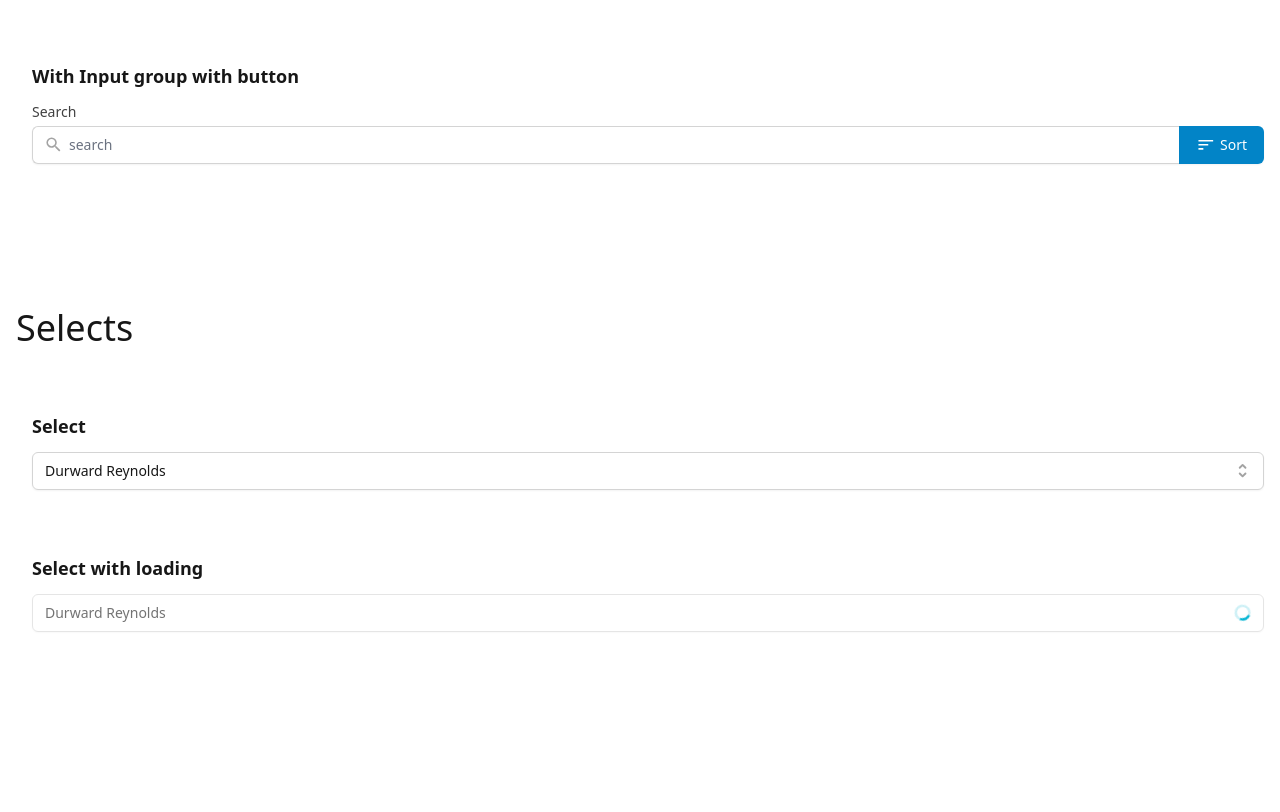
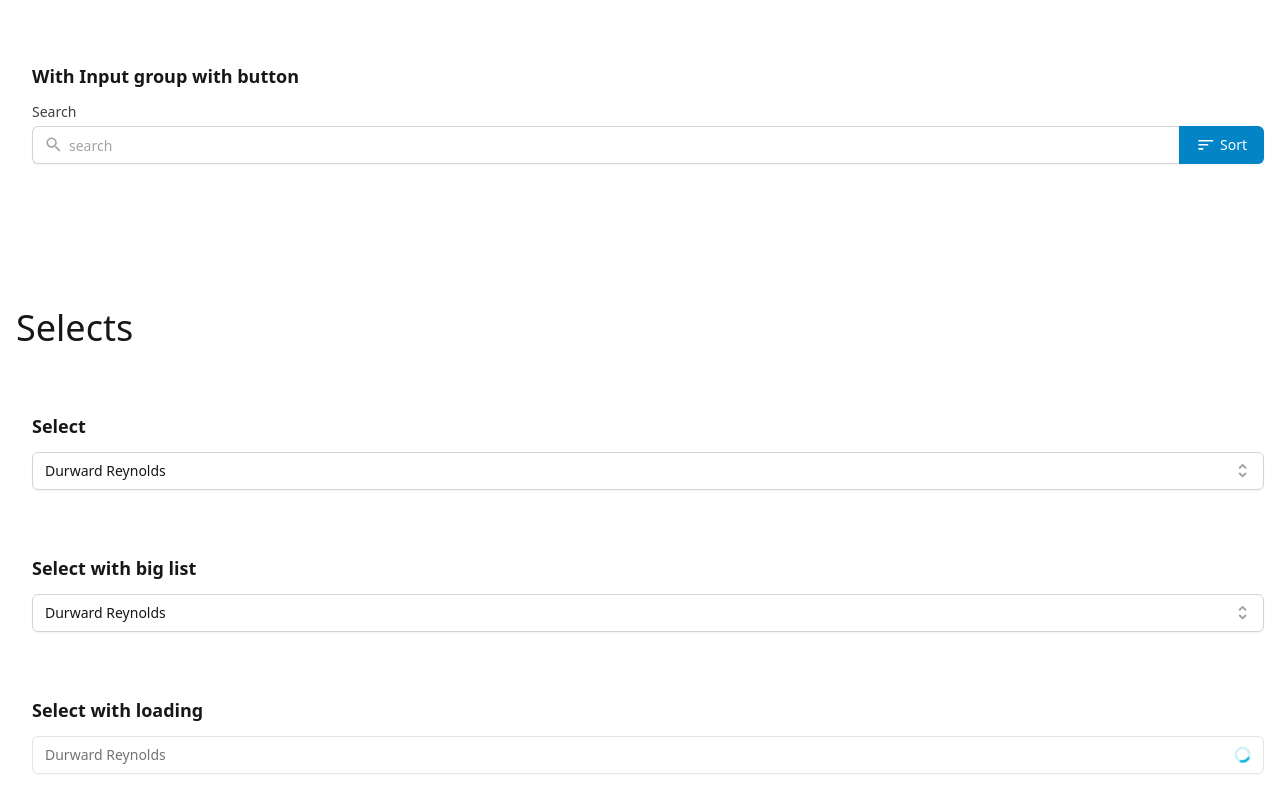
Before and after one commit to mohamedmagdy17593/mm-ui, a React (Vite) app: page / in a window 1280 px wide. Shown: the part 3560-4372 px from the top of the page. Built offline with nearby package versions, Linux system fonts and the light colour scheme.

Commit message:
improve select ccomponent

```diff
--- a/src/components/Input/Input.module.scss
+++ b/src/components/Input/Input.module.scss
@@ -1,21 +1,21 @@
 .input {
-  @apply form-input shadow-sm focus:ring-sky-500 focus:border-sky-500 block w-full sm:text-sm border-neutral-300;
+  @apply form-input shadow-sm focus:ring-sky-500 focus:border-sky-500 block w-full sm:text-sm border-neutral-300 placeholder:text-neutral-400;
 }
 
 .input_xs {
-  @apply px-2 py-1.5 text-xs rounded;
+  @apply px-2 py-1.5 text-xs rounded h-[30px];
 }
 .input_sm {
-  @apply px-2.5 py-2 text-xs rounded-md;
+  @apply px-2.5 py-2 text-xs rounded-md h-[34px];
 }
 .input_md {
-  @apply px-3 py-2 text-sm rounded-md;
+  @apply px-3 py-2 text-sm rounded-md h-[38px];
 }
 .input_lg {
-  @apply px-3 py-2.5 text-base rounded-lg;
+  @apply px-3 py-2.5 text-base rounded-lg  h-[46px];
 }
 .input_xl {
-  @apply px-4 py-3 text-base rounded-lg;
+  @apply px-4 py-3 text-base rounded-lg h-[50px];
 }
 
 .input_error {
--- a/src/components/Select/Select.tsx
+++ b/src/components/Select/Select.tsx
@@ -17,7 +17,16 @@ export type SelectProps = InputProps & {
 }
 
 const Select = React.forwardRef<HTMLButtonElement, SelectProps>(function (
-  { options, className, value, onChange, disabled, loading, ...rest },
+  {
+    options,
+    className,
+    value,
+    onChange,
+    disabled,
+    loading,
+    placeholder,
+    ...rest
+  },
   ref,
 ) {
   if (loading) {
@@ -25,6 +34,7 @@ const Select = React.forwardRef<HTMLButtonElement, SelectProps>(function (
   }
 
   let selected = options.find((o) => o.value === value)
+  let isPlaceholder = !selected
 
   return (
     <Listbox value={value} onChange={onChange} disabled={disabled}>
@@ -32,7 +42,9 @@ const Select = React.forwardRef<HTMLButtonElement, SelectProps>(function (
         <Input
           // @ts-ignore
           as={Listbox.Button}
-          className={clsx(className, 'text-left')}
+          className={clsx(className, 'text-left', {
+            'text-neutral-400': isPlaceholder,
+          })}
           rightIcon={<HiSelector />}
           loading={loading}
           disabled={disabled}
@@ -40,10 +52,10 @@ const Select = React.forwardRef<HTMLButtonElement, SelectProps>(function (
           ref={ref}
           {...rest}
         >
-          {selected?.label}
+          {isPlaceholder ? placeholder : selected?.label}
         </Input>
 
-        <Listbox.Options className="absolute bg-white mt-1 w-full rounded-md shadow-sm p-1 border border-neutral-300 text-neutral-600 focus:outline-none flex flex-col gap-0.5 z-50">
+        <Listbox.Options className="absolute bg-white mt-1 w-full rounded-md shadow-sm p-1 border border-neutral-300 text-neutral-600 focus:outline-none flex flex-col gap-0.5 z-50 overflow-auto max-h-60">
           {options.map((option) => (
             <Listbox.Option
               className={({ active, selected }) =>
--- a/src/components/Select/SelectExample.tsx
+++ b/src/components/Select/SelectExample.tsx
@@ -17,12 +17,62 @@ function SelectExample() {
           <Select
             value={value}
             onChange={(value) => setValue(value)}
+            placeholder="placeholder"
             options={[
               { value: '1', label: 'Durward Reynolds', disabled: false },
               { value: '2', label: 'Kenton Towne', disabled: false },
               { value: '3', label: 'Therese Wunsch', disabled: false },
               { value: '4', label: 'Benedict Kessler', disabled: true },
               { value: '5', label: 'Katelyn Rohan', disabled: false },
+            ]}
+          ></Select>
+        </div>
+
+        <h2 className="mt-16 text-lg font-bold">Select with big list</h2>
+        <div className="mt-3 flex flex-col gap-4">
+          <Select
+            value={value}
+            onChange={(value) => setValue(value)}
+            options={[
+              { value: '1', label: 'Durward Reynolds', disabled: false },
+              { value: '2', label: 'Kenton Towne', disabled: false },
+              { value: '3', label: 'Therese Wunsch', disabled: false },
+              { value: '4', label: 'Benedict Kessler', disabled: true },
+              { value: '5', label: 'Katelyn Rohan', disabled: false },
+              { value: '6', label: 'Durward Reynolds', disabled: false },
+              { value: '7', label: 'Kenton Towne', disabled: false },
+              { value: '8', label: 'Therese Wunsch', disabled: false },
+              { value: '9', label: 'Benedict Kessler', disabled: true },
+              { value: '10', label: 'Katelyn Rohan', disabled: false },
+              { value: '11', label: 'Durward Reynolds', disabled: false },
+              { value: '12', label: 'Kenton Towne', disabled: false },
+              { value: '13', label: 'Therese Wunsch', disabled: false },
+              { value: '14', label: 'Benedict Kessler', disabled: true },
+              { value: '15', label: 'Katelyn Rohan', disabled: false },
+              { value: '16', label: 'Durward Reynolds', disabled: false },
+              { value: '17', label: 'Kenton Towne', disabled: false },
+              { value: '18', label: 'Therese Wunsch', disabled: false },
+              { value: '19', label: 'Benedict Kessler', disabled: true },
+              { value: '20', label: 'Benedict Kessler', disabled: true },
+              { value: '21', label: 'Katelyn Rohan', disabled: false },
+              { value: '22', label: 'Durward Reynolds', disabled: false },
+              { value: '23', label: 'Kenton Towne', disabled: false },
+              { value: '24', label: 'Therese Wunsch', disabled: false },
+              { value: '25', label: 'Benedict Kessler', disabled: true },
+              { value: '26', label: 'Katelyn Rohan', disabled: false },
+              { value: '27', label: 'Katelyn Rohan', disabled: false },
+              { value: '28', label: 'Durward Reynolds', disabled: false },
+              { value: '29', label: 'Kenton Towne', disabled: false },
+              { value: '30', label: 'Therese Wunsch', disabled: false },
+              { value: '31', label: 'Benedict Kessler', disabled: true },
+              { value: '32', label: 'Katelyn Rohan', disabled: false },
+              { value: '33', label: 'Katelyn Rohan', disabled: false },
+              { value: '34', label: 'Katelyn Rohan', disabled: false },
+              { value: '35', label: 'Durward Reynolds', disabled: false },
+              { value: '36', label: 'Kenton Towne', disabled: false },
+              { value: '37', label: 'Therese Wunsch', disabled: false },
+              { value: '38', label: 'Benedict Kessler', disabled: true },
+              { value: '39', label: 'Katelyn Rohan', disabled: false },
             ]}
           ></Select>
         </div>
```
